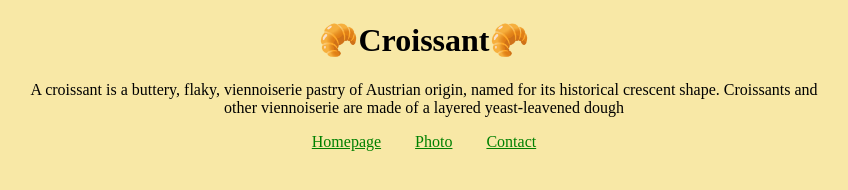
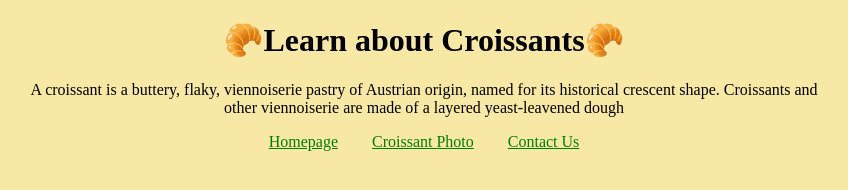
Before and after one commit to Denise148/Croissant, a plain HTML site: page index.html in a window 1280 px wide. Shown: the whole page, without its empty margins (216-1064 px from the left). Drawn offline with Linux system fonts and the light colour scheme.

Commit message:
Improved seo

```diff
--- a/index.html
+++ b/index.html
@@ -3,18 +3,19 @@
   <head>
     <meta charset="UTF-8" />
     <meta name="viewport" content="width=device-width, initial-scale=1.0" />
+    <meta name="description" content="Learn about croissants." />
     <link rel="stylesheet" href="/src/style.css" />
-    <title>Croissant</title>
+    <title>About Croissants-Croissant.com</title>
   </head>
   <body>
-    <h1>🥐Croissant🥐</h1>
+    <h1>🥐Learn about Croissants🥐</h1>
     <p>
       A croissant is a buttery, flaky, viennoiserie pastry of Austrian origin,
       named for its historical crescent shape. Croissants and other viennoiserie
       are made of a layered yeast-leavened dough
     </p>
     <a href="/index.html" class="site-buttons">Homepage</a>
-    <a href="/photo.html" class="site-buttons">Photo</a>
-    <a href="/about.html" class="site-buttons">Contact</a>
+    <a href="/photo.html" class="site-buttons">Croissant Photo</a>
+    <a href="/about.html" class="site-buttons">Contact Us</a>
   </body>
 </html>
```
Also changed, not shown: about.html (+2 -2 lines), photo.html (+3 -3 lines).
